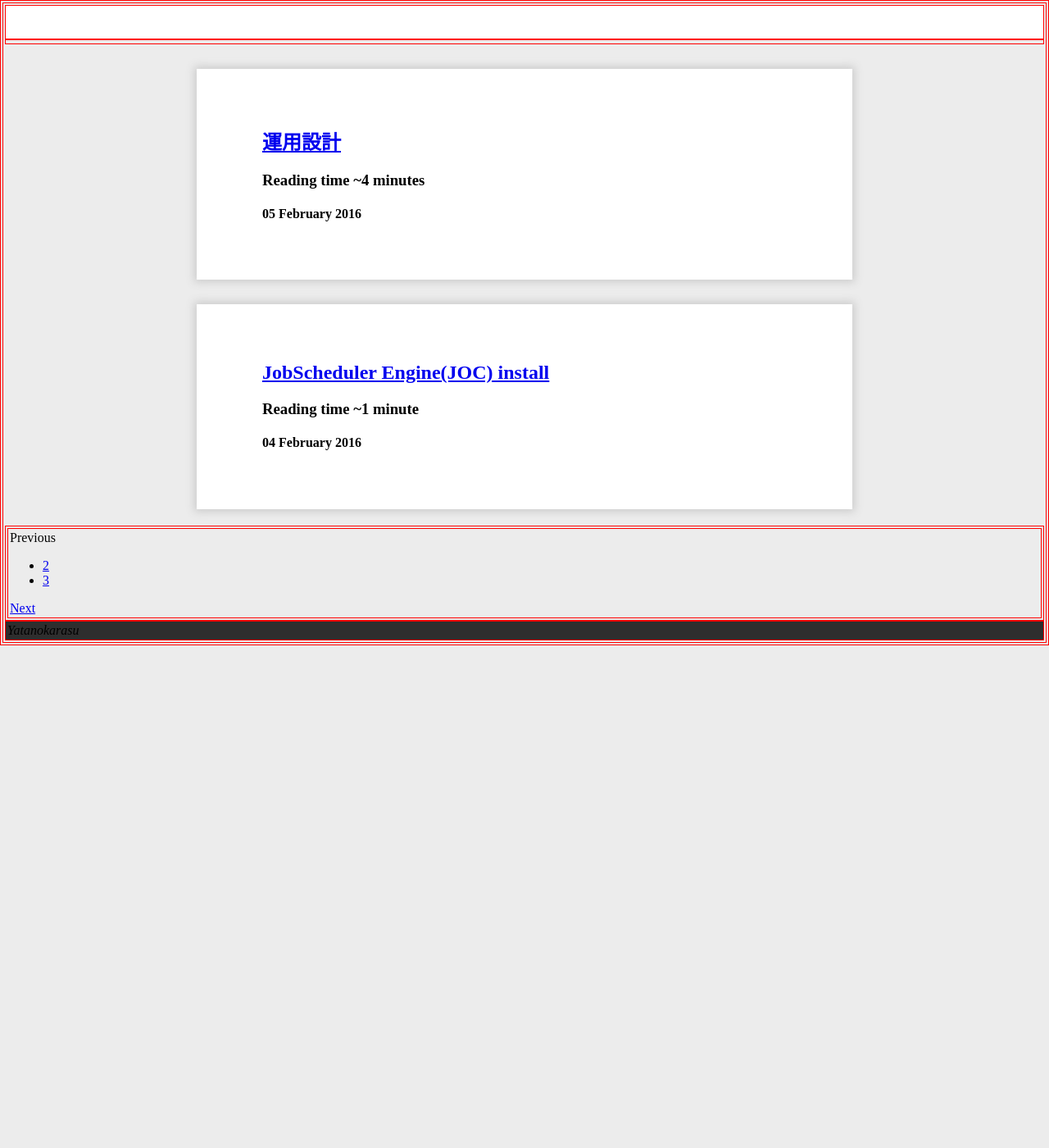
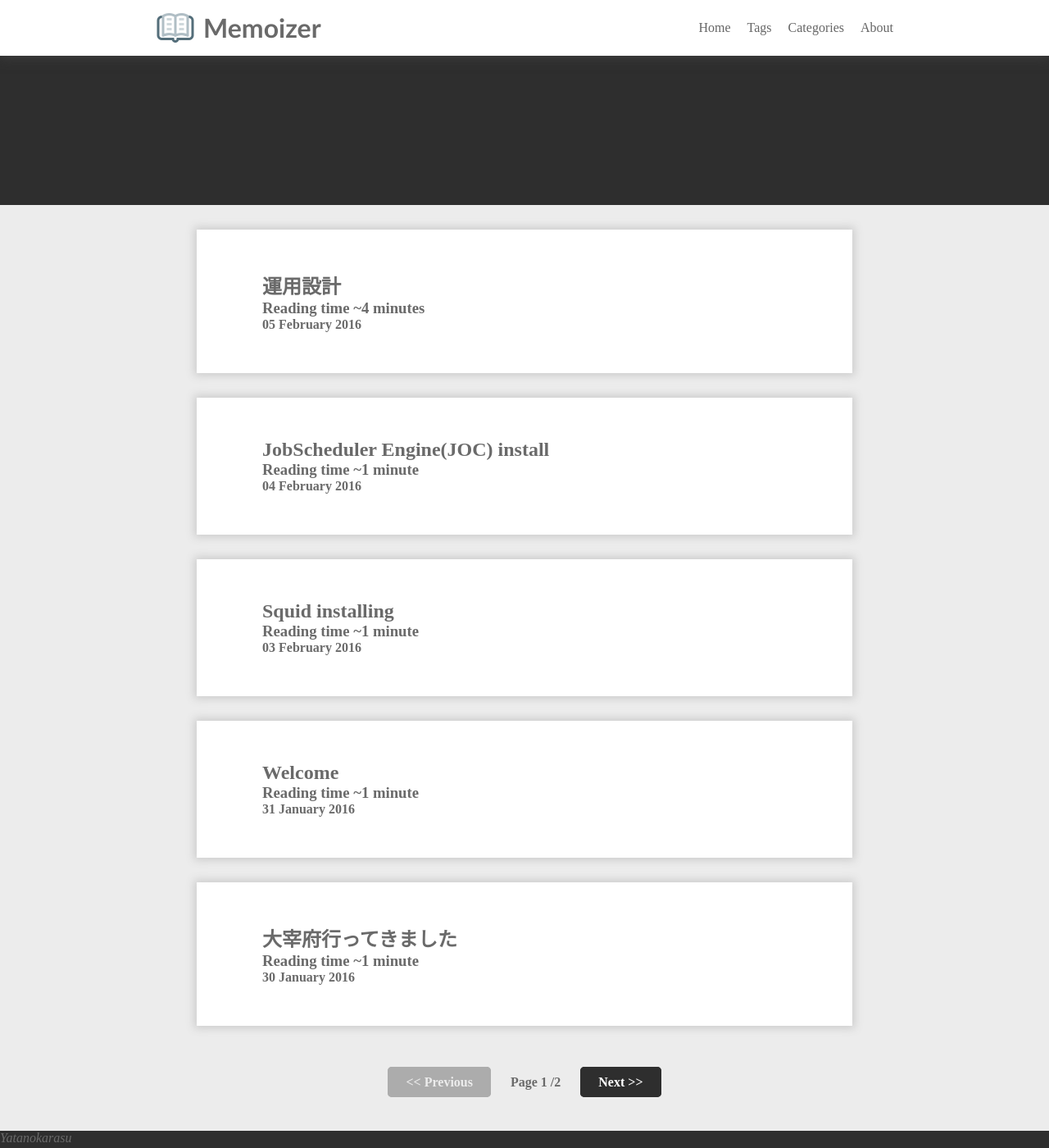
Before and after one commit to yatanokarasu/yatanokarasu.github.io, a Jekyll site: the page built from index.html, in a window 1280 px wide and 1400 px high. Shown: the whole window at 82% size. Built offline with Jekyll 4.4.1, drawn with Linux system fonts in a browser that asks for light colours; nearby versions of some CDN libraries; library files that are not in the unit come from our copies; the list of posts is cut into pages by our own code.

Commit message:
Update stylesheet.
Signed-off-by: yatanokarasu <sync.outerphase@gmail.com>

```diff
--- a/_config.yml
+++ b/_config.yml
@@ -1,6 +1,7 @@
 
 # Site title
 title: Memoizer
+baseurl: ""
 
 words_per_minute: 200
 
@@ -11,7 +12,7 @@ author:
 # Build settings
 markdown: kramdown
 
-paginate:   2
+paginate:   5
 
 gems:
     - jekyll-paginate
--- a/_layouts/default.html
+++ b/_layouts/default.html
@@ -13,21 +13,21 @@
   <body>
     <!-- Page Header -->
     <header>
-      <!--<div class="header-menu">
-        <a href="/" class="logo"><h2>{{ site.title }}</h2></a>
-        <nav>
-          <ul class="menu">
-            <li class="menu_entry"><a href="{{ '/' | prepend: site.baseurl }}">Home</a></li>
-            <li class="menu_entry"><a href="{{ '/' | prepend: site.baseurl }}">Categories</a></li>
-            <li class="menu_entry"><a href="{{ '/' | prepend: site.baseurl }}">Tags</a></li>
-            <li class="menu_entry"><a href="{{ '/' | prepend: site.baseurl }}">Archives</a></li>
+      <div class="header-wrapper">
+        <a href="/">
+          <img class="logo-image" src="/images/logo.png"/>
+          <span class="logo-title hyperlink">{{ site.title }}</span>
+        </a>
+
+        <nav class="header-navigation">
+          <ul>
+            <il class="menu-entry"><a href="/">Home</a></li>
+            <li class="menu-entry"><a href="/about">About</a></li>
+            <li class="menu-entry"><a href="/categories">Categories</a></li>
+            <li class="menu-entry"><a href="/tags">Tags</a></li>
           </ul>
         </nav>
       </div>
-
-      <div class="header-title">
-      </div>-->
-
       <!--<ul class="social-links">
         <li><a href="https://github.com/{{ site.author.github }}" class="social-links-entry" target="_blank"><i class="fa fa-github"></i></a></li>
       </ul>-->
@@ -35,52 +35,32 @@
 
     <!-- Main -->
     <main>
+      <!-- Content Headser -->
       <div class="contents-header">
       </div>
 
+      <!-- Articles -->
       <div class="articles">
         {{ content }}
       </div>
 
-      <div class="contents-foolter">
-        <nav class="footer-navigation">
+      <!-- Pagi Navigation -->
+      <div class="contents-footer">
         {% if paginator.previous_page %}
           {% if paginator.previous_page == 1 %}
-              <a href="{{ site.baseurl }}" class="btn">Previous</a>
+            <a href="/" class="button hyperlink">&lt;&lt; Previous</a>
           {% else %}
-              <a href="{{ site.baseurl }}/page{{ paginator.previous_page }}" class="btn">Previous</a>
+            <a href="/page{{ paginator.previous_page }}" class="button hyperlink">&lt;&lt; Previous</a>
           {% endif %}
         {% else %}
-            Previous
+          <span class="button disable">&lt;&lt; Previous</span>
         {% endif %}
-          <ul class="inline-list">
-            <!--<li>
-              {% if paginator.page == 1 %}
-                <span class="current-page">1</span>
+        <span class="pagination">Page {{ paginator.page }} /{{ paginator.total_pages }}</span>
+        {% if paginator.next_page %}
+          <a href="/page{{ paginator.next_page }}" class="button hyperlink">Next &gt;&gt;</a>
         {% else %}
-                <a href="{{ site.baseurl }}">1</a>
+          <span class="button disable">Next &gt;&gt;</span>
         {% endif %}
-            </li>-->
-            {% for count in (1..paginator.total_pages) %}
-              {% if count == 1 %}
-
-              {% else %}
-              <li>
-                {% if count == paginator.page %}
-                  <span class="current-page">{{ count }}</span>
-                {% else %}
-                  <a href="{{ site.baseurl }}/page{{ count }}">{{ count }}</a>
-                {% endif %}
-              </li>
-              {% endif %}
-            {% endfor %}
-          </ul>
-          {% if paginator.next_page %}
-            <a href="{{ site.baseurl }}/page{{ paginator.next_page }}" class="btn">Next</a>
-          {% else %}
-            Next
-          {% endif %}
-        </nav>
       </div>
     </main>
 
--- a/css/main.css
+++ b/css/main.css
@@ -1,129 +1,163 @@
-/*html {
-    margin          : 0;
-}
-
-
-body {
-    background-color: #ECECEC;
-    margin          : 0;
-    padding         : 0;
-    width           : 100%;
-    height          : 100%;
-}
-
-
-header {
-    background-color: #2E2E2E;
-    margin          : 0;
-    min-height      : 250px;
-}
-
-
-.header-menu {
-    background-color: white;
-    height          : 70px;
-    width           : 100%;
-    position        : fixed;
-    top             : 0;
-}
-
-
-.header-menu h2 {
-    float: left;
-}
-
-
-.header-title {
-    text-align      : center;
-}
-
-
-nav {
-    position        : absolute;
-    width           : 500px;
-    left            : 0;
-    right           : 0;
-    margin          : 0 auto;
-}
-
-
-li {
-    float           : left;
-    list-style      : none;
-}
-
-
-main {
-    margin          : 30px auto;
-    max-width       : 800px;
-    height: 3000px;
-}
-
-
-article {
-    background-color: white;
-    margin          : 30px 20px 0;
-    padding         : 30px;
-}
-*/
-
-html,
-body,
-header,
-nav,
-footer,
-div {
-    border: 1px solid red;
-    padding: 2px;
+* {
+    padding:            0;
+    margin:             0;
+    color:              #6A6A6A;
 }
 
 
 body {
     background-color:   #ECECEC;
-
     margin:             0;
 }
 
 
 header {
     background-color:   white;
-
-    padding:            20px;
+    width:              100%;
+    padding:            10px 0;
+    position:           fixed;
+    top:                0;
+    left:               0;
+    box-shadow:         0 0 15px 0 #444;
 }
 
 
-.page-title {
+.header-wrapper {
+    max-width:          900px;
+    margin:             0 auto;
+    padding:            0;
+    border:             0;
+}
+
+
+a {
+    color:              #666666;
+    text-decoration:    none;
+}
+
+
+.hyperlink {
+    -webkit-transition: all 0.3s ease-out;
+    -moz-transition:    all 0.3s ease-out;
+    -ms-transition:     all 0.3s ease-out;
+    -o-transition:      all 0.3s ease-out;
+    transition:         all 0.3s ease-out;
+}
+
+
+.logo-image {
+    margin:             auto 0;
+    float:              left;
+}
+
+
+.logo-title {
+    font-family:        Calibri,Arial,sans-serif;
+    font-size:          2em;
+    font-weight:        bold;
+    display:            inline-block;
+    line-height:        48px;
+    margin-left:        10px;
+}
+
+a:hover .logo-title {
+    color:              #2E2E2E;
+    text-shadow:        0 0 1px #6C6C6C;
+}
+
+
+.header-navigation {
+    float:              right;
+}
+
+
+.header-navigation ul {
+    height:             100%;
+    margin:             0;
+    list-style-type:    none;
+}
+
+
+.menu-entry {
+    float:              right;
+    display:            inline-block;
+    line-height:        48px;
+    margin-left:        20px;
+}
+
+
+
+/* Content body */
+.contents-header {
     background-color:   #2E2E2E;
-
-    height:             200px;
+    height:             250px;
 }
 
 
 .articles {
-    max-width: 800px;
-
-    padding:    0 0 20px;
-    margin:     0 auto;
-
-    border:     0;
+    max-width:          800px;
+    padding:            0 10px 20px;
+    margin:             0 auto;
+    border: 0;
 }
 
 
 article {
     background-color:   white;
-
     margin:             30px auto 0;
     padding:            50px 80px;
-
     box-shadow:         0 0 10px 3px #ccc;
 }
 
 
 footer {
     background-color:   #2E2E2E;
+    height:             250px;
 }
 
 
 .footer-navigation {
     margin:             0 auto;
 }
+
+
+.contents-footer {
+    margin:             40px auto 50px;
+    text-align:         center;
+    font-weight:        bold;
+}
+
+
+.pagination {
+    padding:            0 20px;
+    cursor:             default;
+}
+
+
+.button {
+    background-color:   #2E2E2E;
+    color:              white;
+    border-radius:      5px;
+    padding:            8px 20px;
+    border:             2px solid #2E2E2E;
+}
+
+
+a.button:hover {
+    background-color:   rgba(255,255,255,0);
+    color:              #2E2E2E;
+}
+
+
+.disable {
+    background-color:   #ACACAC;
+    color:              #ECECEC;
+    border:             2px solid #ACACAC;
+    cursor:             default;
+}
+
+
+a:hover .post-title {
+    color:              #2E2E2E;
+    text-shadow:        0 0 1px #6C6C6C;
+}
--- a/index.html
+++ b/index.html
@@ -6,7 +6,7 @@ title: Blogs
 
 {% for post in paginator.posts %}
 <article>
-  <h2><a href="{{ post.url | prepend: site.baseurl }}">{{ post.title }}</a></h2>
+  <a href="{{ post.url | prepend: site.baseurl }}"><h2 class="post-title hyperlink">{{ post.title }}</h2></a>
   {% assign readtime = post.content | number_of_words | divided_by:site.words_per_minute %}
   <h3>Reading time ~{% if readtime <= 1 %}1 minute{% else %}{{ readtime }} minutes{% endif %}</h3>
   <h4>{{ post.date | date: "%d %B %Y" }}</h4>
```
Also changed, not shown: favicon.ico (added), images/logo.png (added). Lines whose indentation alone changed are shown as unchanged.
